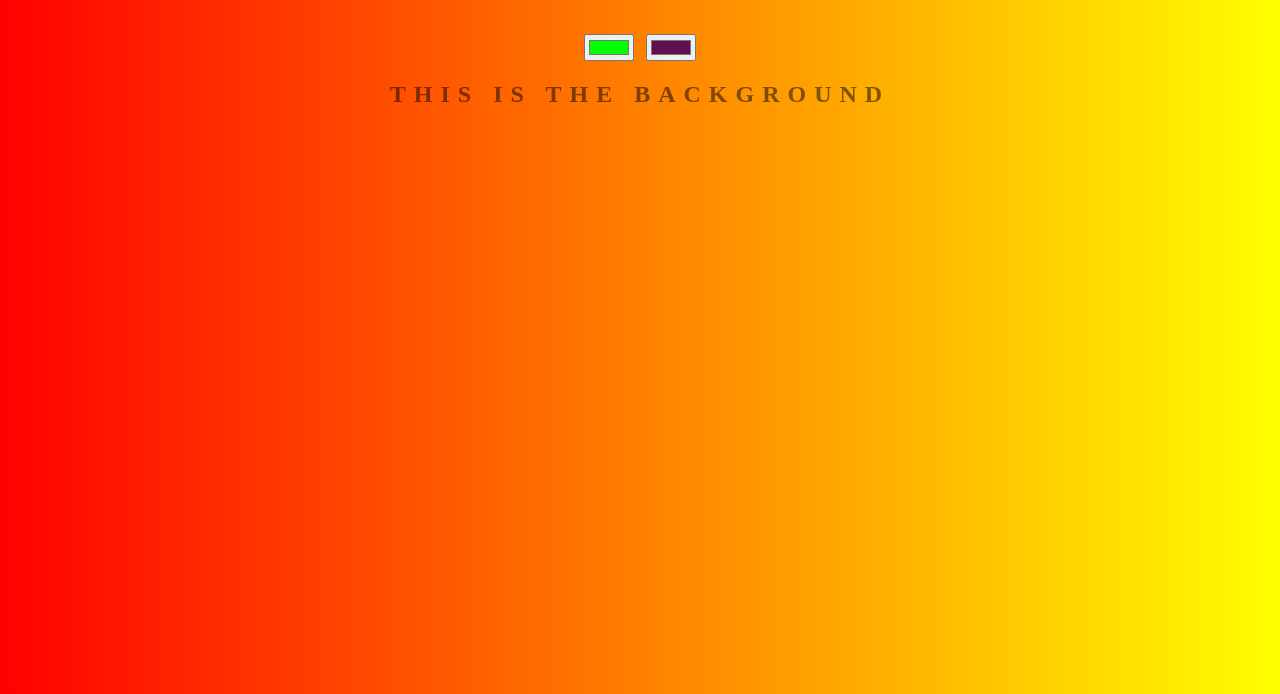
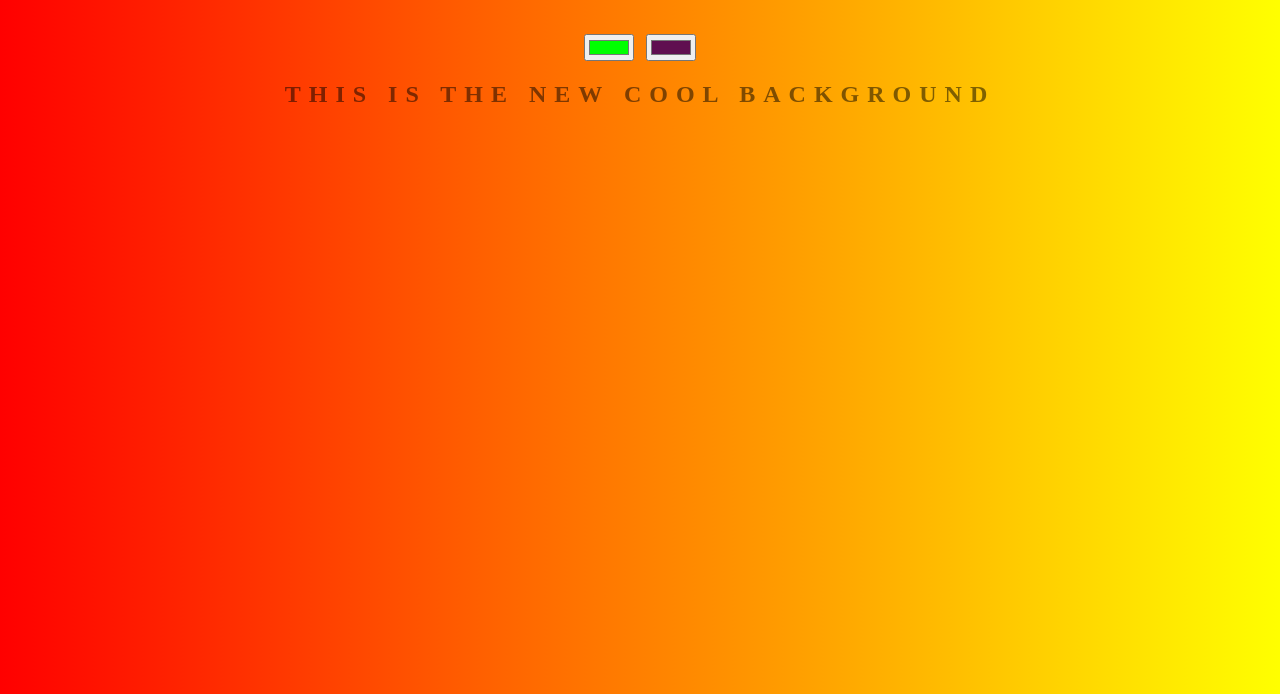
Before and after one commit to aroranipun12/Background-Gen, a plain HTML site: page index.html in a window 1280 px wide. Shown: the part 106-800 px from the top of the page. Drawn offline with Linux system fonts and the light colour scheme.

Commit message:
changing text

```diff
--- a/index.html
+++ b/index.html
@@ -8,7 +8,7 @@
 	<h1>Cool generator</h1>
 	<input class="color1" type="color" name="color1" value="#00ff00">
 	<input class="color2" type="color" name="color2" value="#600f50">
-	<h2>This is the background</h2>
+	<h2>This is the new cool background</h2>
 	<h3></h3>
 	<script type="text/javascript" src="script.js"></script>
 
```
